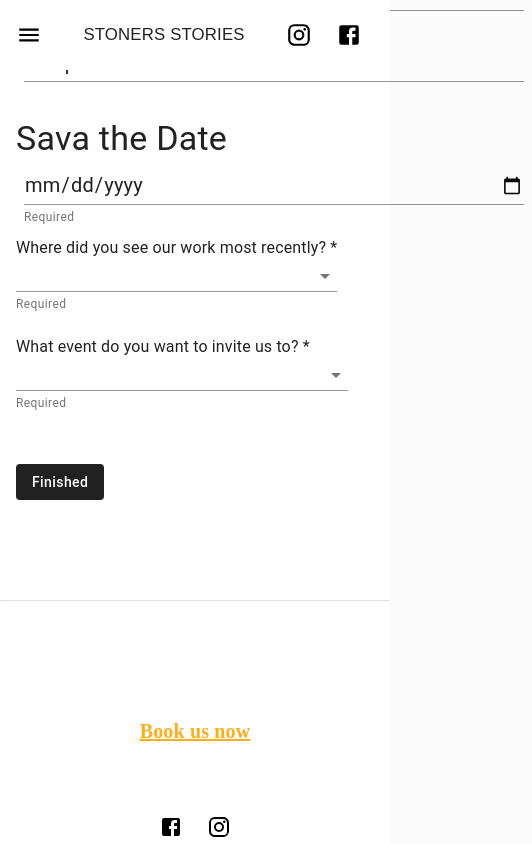
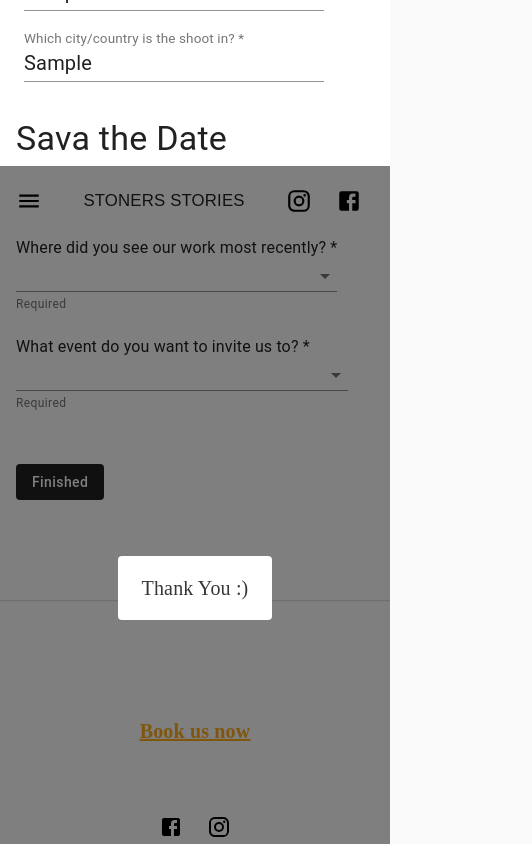
Before and after one commit to viswachand/PersonalProject, a React (Create React App) app: page /Bookus in a window 390 px wide. Both pictures are taken after typing "Sample", "name@example.com", "Sample", "Sample", "Sample", "Sample" into the empty fields and a click on the button "Finished". Shown: the part 986-1830 px from the top of the page, 532 px wide, since content can reach past the window. Built offline with nearby package versions, Linux system fonts and the light colour scheme; a web font is replaced by a local one; what react-swipeable-views-utils would draw is missing.

Commit message:
book us dialog box

```diff
--- a/src/componets/Bookus.js
+++ b/src/componets/Bookus.js
@@ -1,35 +1,21 @@
 import React from "react";
-import PropTypes from "prop-types";
-import AppBar from "@material-ui/core/AppBar";
-import Toolbar from "@material-ui/core/Toolbar";
 import Typography from "@material-ui/core/Typography";
 import CssBaseline from "@material-ui/core/CssBaseline";
-import useScrollTrigger from "@material-ui/core/useScrollTrigger";
-import Box from "@material-ui/core/Box";
 import Container from "@material-ui/core/Container";
-import IconButton from "@material-ui/core/IconButton";
-import MenuIcon from "@material-ui/icons/Menu";
-import { makeStyles, RadioGroup } from "@material-ui/core";
-import InstagramIcon from "@material-ui/icons/Instagram";
-import FacebookIcon from "@material-ui/icons/Facebook";
-import { Grid } from "@material-ui/core";
-import Controls from "../componets/controls/controls";
-import SwipeableTextMobileStepper from "../componets/controls/images";
-import GridList from "@material-ui/core/GridList";
+import { makeStyles} from "@material-ui/core";
 import TextField from "@material-ui/core/TextField";
-import TextareaAutosize from "@material-ui/core/TextareaAutosize";
-import Radio from "./controls/RadioGroup";
-import InputLabel from "@material-ui/core/InputLabel";
-import MenuItem from "@material-ui/core/MenuItem";
-import ListSubheader from "@material-ui/core/ListSubheader";
 import FormControl from "@material-ui/core/FormControl";
 import { FormHelperText } from "@material-ui/core";
 import Select from "@material-ui/core/Select";
-import Date from "./controls/DatePicker";
 import Button from "@material-ui/core/Button";
-import FormControlLabel from "@material-ui/core/FormControlLabel";
+import Dialog from '@material-ui/core/Dialog';
+import DialogActions from '@material-ui/core/DialogActions';
+import DialogContent from '@material-ui/core/DialogContent';
+import DialogContentText from '@material-ui/core/DialogContentText';
+import DialogTitle from '@material-ui/core/DialogTitle';
 import { Formik, Form, Field, ErrorMessage } from "formik";
 import * as Yup from "yup";
+import createTypography from "@material-ui/core/styles/createTypography";
 const useStyles = makeStyles((theme) => ({
   toolbarmargin: {
     ...theme.mixins.toolbar,
@@ -44,6 +30,9 @@ const useStyles = makeStyles((theme) => ({
     "& .MuiTextField-root": {
       margin: theme.spacing(1),
       width: 500,
+      [theme.breakpoints.down("sm")]: {
+        width: "300px",
+      },
     },
   },
   root1: {
@@ -65,6 +54,15 @@ const useStyles = makeStyles((theme) => ({
 export default function ElevateAppBar() {
   // const { color, children, onClick } = props1;
   const classes = useStyles();
+  const [open, setOpen] = React.useState(false);
+
+  const handleClickOpen = () => {
+    setOpen(true);
+  };
+
+  const handleClose = () => {
+    setOpen(false);
+  };
 
   const initialValues = {
     name: "",
@@ -224,7 +222,7 @@ export default function ElevateAppBar() {
                     name="countryCode"
                     id="filled-error-helper-text"
                     helperText={<ErrorMessage name="countryCode" />}
-                    label="Country and area code of your phone number *"
+                    label="Country and area code  *"
                     InputProps={{ classes: { root: classes.inputRoot } }}
                     InputLabelProps={{
                       classes: {
@@ -239,7 +237,7 @@ export default function ElevateAppBar() {
                     name="details"
                     id="filled-error-helper-text"
                     helperText={<ErrorMessage name="details" />}
-                    label="How did you hear of us?Have you seen our work at wedding?"
+                    label="How did you hear of us?"
                     InputProps={{ classes: { root: classes.inputRoot } }}
                     InputLabelProps={{
                       classes: {
@@ -341,12 +339,24 @@ export default function ElevateAppBar() {
                   variant="contained"
                   color="primary"
                   disabled={props.isSubmitting}
+                  onClick={handleClickOpen}
                 >
                   {props.isSubmitting ? "Loading" : "Finished"}
                 </Button>
               </Form>
             )}
           </Formik>
+          <Dialog
+        open={open}
+        onClose={handleClose}
+        aria-labelledby="alert-dialog-title"
+        aria-describedby="alert-dialog-description"
+      >
+        <DialogTitle id="alert-dialog-title">{" Thank You :)"}</DialogTitle>
+
+
+      </Dialog>
+
           {/* <Typography style={{ marginTop: 20 }}>
             How did you hear of us? Have you seen our work at a friend's wedding?
           </Typography>
```
Also changed, not shown: 1 other file (tests, documents, lock files or other folders).
